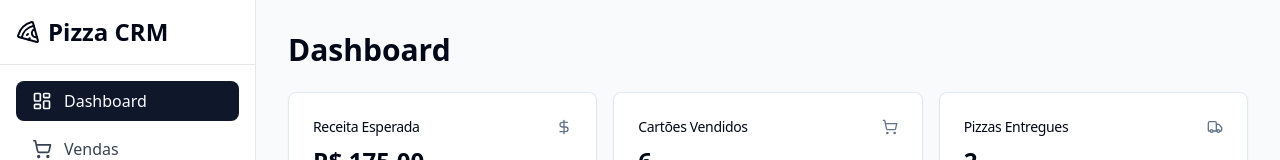
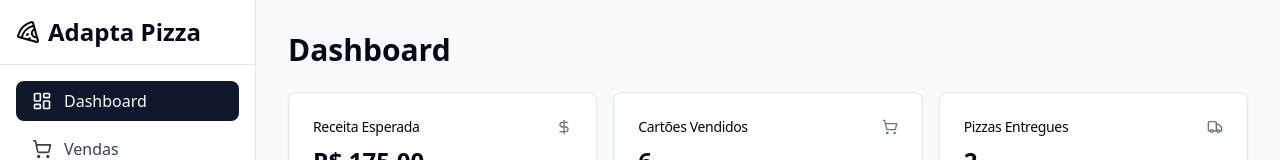
Before and after one commit to Adaptare01/Adapta-Pizza, a React (Vite) app: page / in a window 1280 px wide. Shown: the top 160 px of the page. Built offline with nearby package versions, Linux system fonts and the light colour scheme.

Commit message:
[dyad] Atualizando o nome do CRM - wrote 1 file(s)

```diff
--- a/src/components/Sidebar.tsx
+++ b/src/components/Sidebar.tsx
@@ -11,7 +11,7 @@ const Sidebar = () => {
       <div className="p-4 border-b border-gray-200 dark:border-gray-700">
         <h1 className="text-2xl font-bold flex items-center">
           <Pizza className="mr-2 h-6 w-6" />
-          Pizza CRM
+          Adapta Pizza
         </h1>
       </div>
       <nav className="flex-1 p-4 space-y-2">
```
